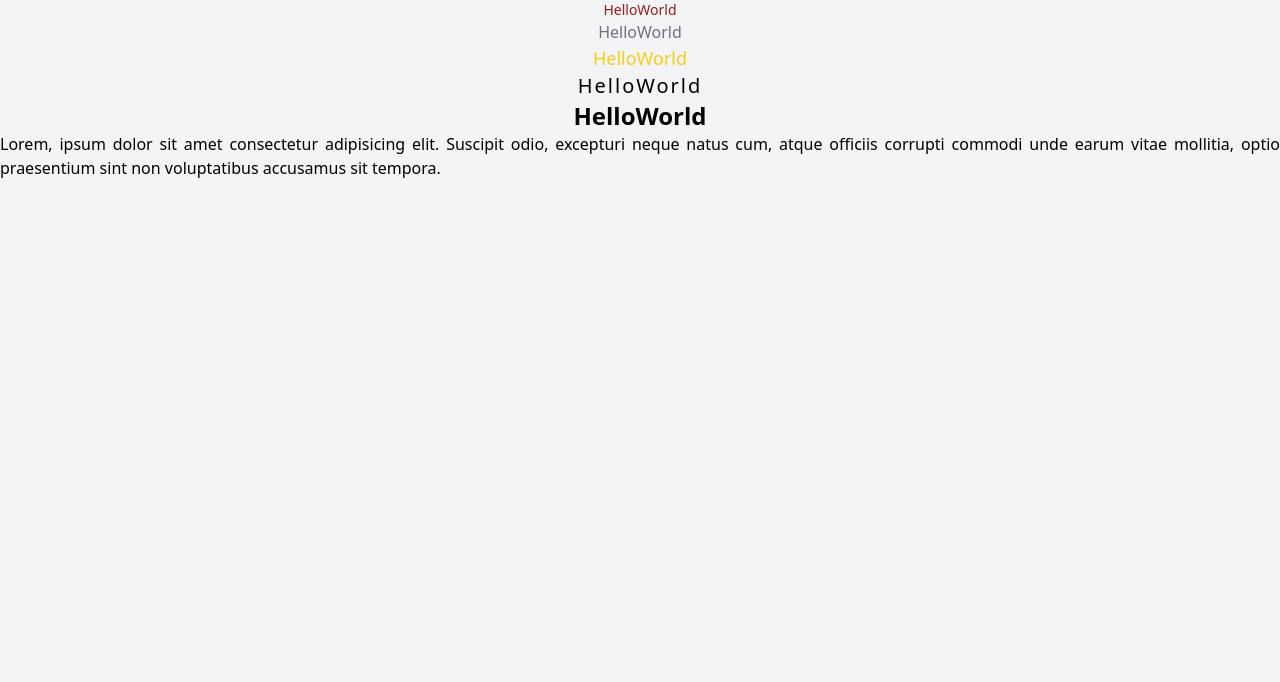
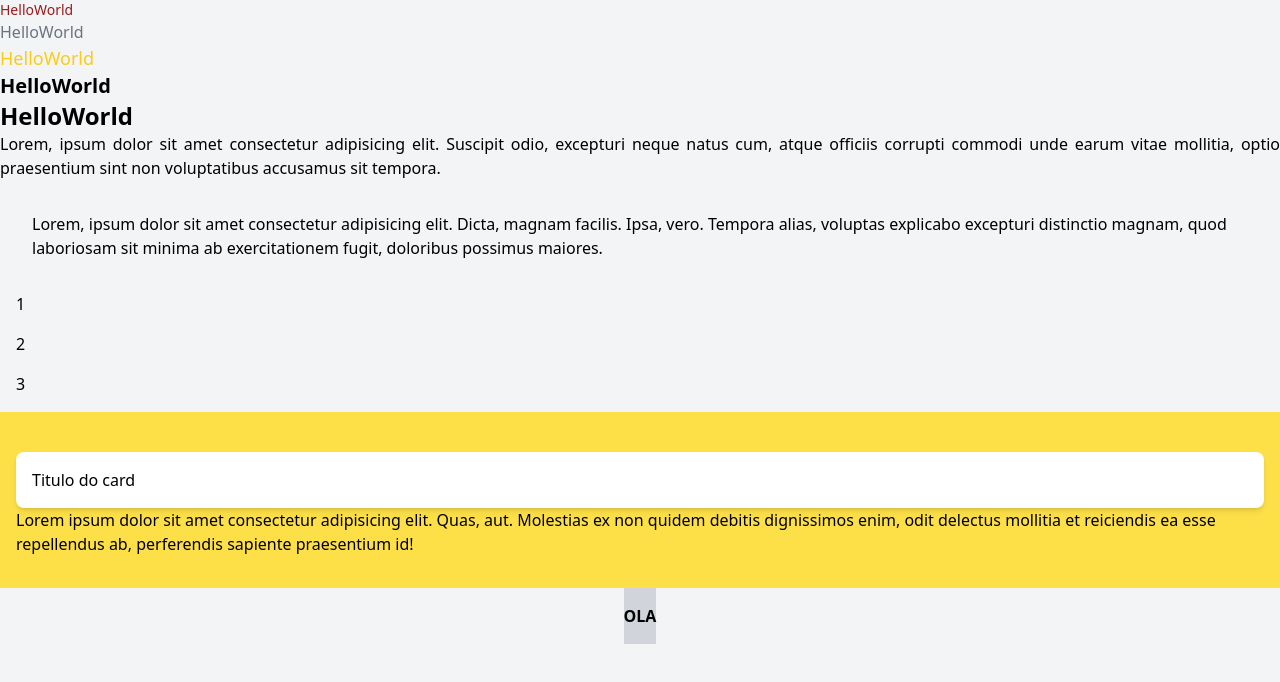
Before and after one commit to Rafaelpavanelli/Treino-de-TailWindCSS, a website: page src/index.html in a window 1280 px wide. Drawn offline with Linux system fonts and the light colour scheme.

Commit message:
Criei alguns components para teste e agora irei fazer o projeto

```diff
--- a/src/index.html
+++ b/src/index.html
@@ -9,18 +9,45 @@
     <title>Document</title>
 </head>
 
-<body class="bg-gray-100 text-center">
+<body class="bg-gray-100">
     <!-- Treinar Textos -->
     <h2 class="text-sm text-red-800">HelloWorld</h2>
     <h2 class="text-base text-gray-500">HelloWorld</h2>
     <h2 class="text-lg text-yellow-400">HelloWorld</h2>
-    <h2 class="text-xl tracking-widest">HelloWorld</h2>
+    <h2 class="text-xl font-black">HelloWorld</h2>
     <h2 class="text-2xl font-black">HelloWorld</h2>
     <p class="text-justify">
         Lorem, ipsum dolor sit amet consectetur adipisicing elit. Suscipit odio, excepturi neque natus cum, atque
         officiis corrupti commodi unde earum vitae mollitia, optio praesentium sint non voluptatibus accusamus sit
         tempora.
     </p>
+    <!-- Treinando Distancia -->
+    <div class="p-4 m-4">
+        Lorem, ipsum dolor sit amet consectetur adipisicing elit. Dicta, magnam facilis. Ipsa, vero. Tempora alias,
+        voluptas explicabo excepturi distinctio magnam, quod laboriosam sit minima ab exercitationem fugit, doloribus
+        possimus maiores.
+    </div>
+    <div class="m-4 space-y-4 flex-row">
+        <div>1</div>
+        <div>2</div>
+        <div>3</div>
+    </div>
+    <!-- Treinando Card-component -->
+    <div class="container mg-auto px-4 py-8 bg-yellow-300">
+        <h6 class="font-bold mb-2"></h6>
+        <div class="bg-white p-4 rounded-lg shadow-md">
+            <h4>Titulo do card</h4>
+
+        </div>
+        Lorem ipsum dolor sit amet consectetur adipisicing elit. Quas, aut. Molestias ex non quidem debitis dignissimos enim, odit delectus mollitia et reiciendis ea esse repellendus ab, perferendis sapiente praesentium id!
+    </div>
+
+    <!-- Testando Buttons -->
+    <div class="bg-blue flex justify-center align-center">
+        <button class="bg-gray-300 rounded-ml py-4 mg-xl font-bold">
+            OLA
+        </button>
+    </div>
 </body>
 
 </html>
```
Also changed, not shown: src/output.css.
